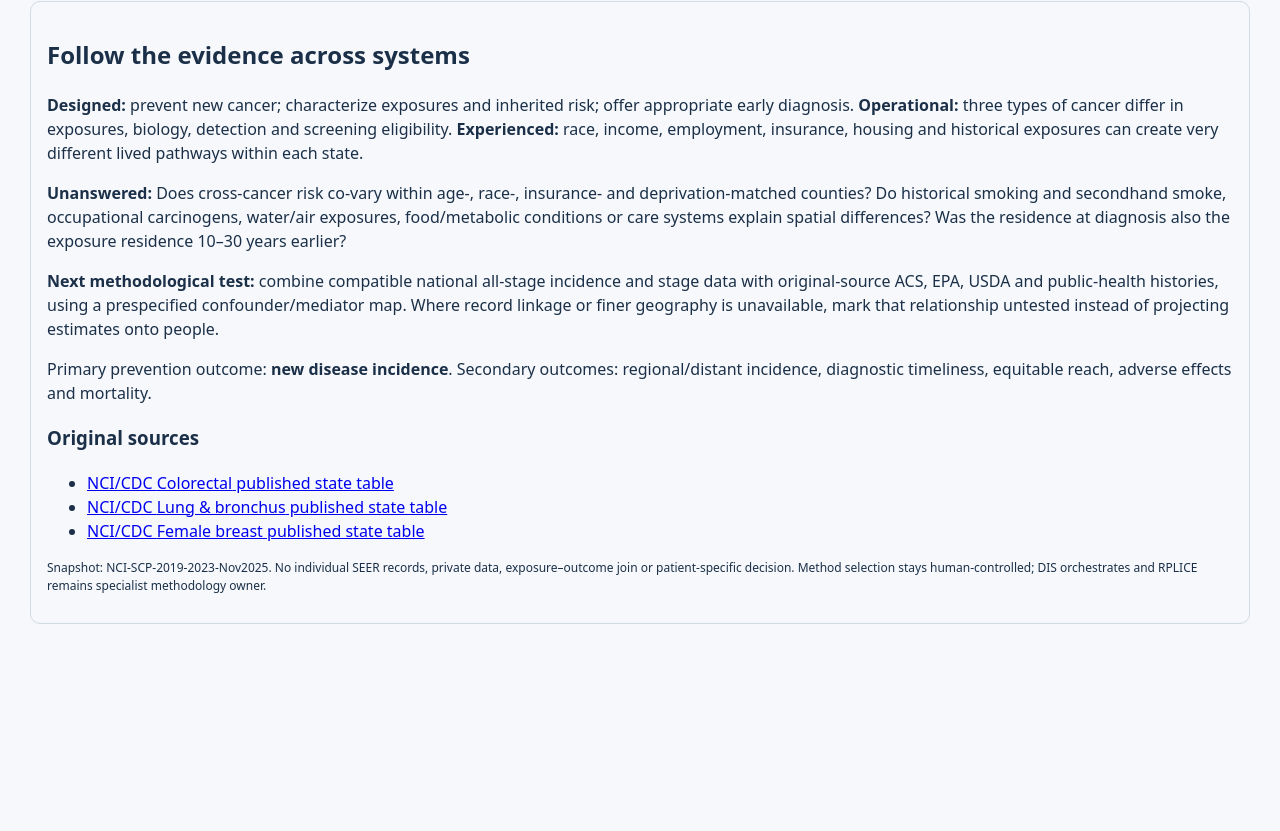
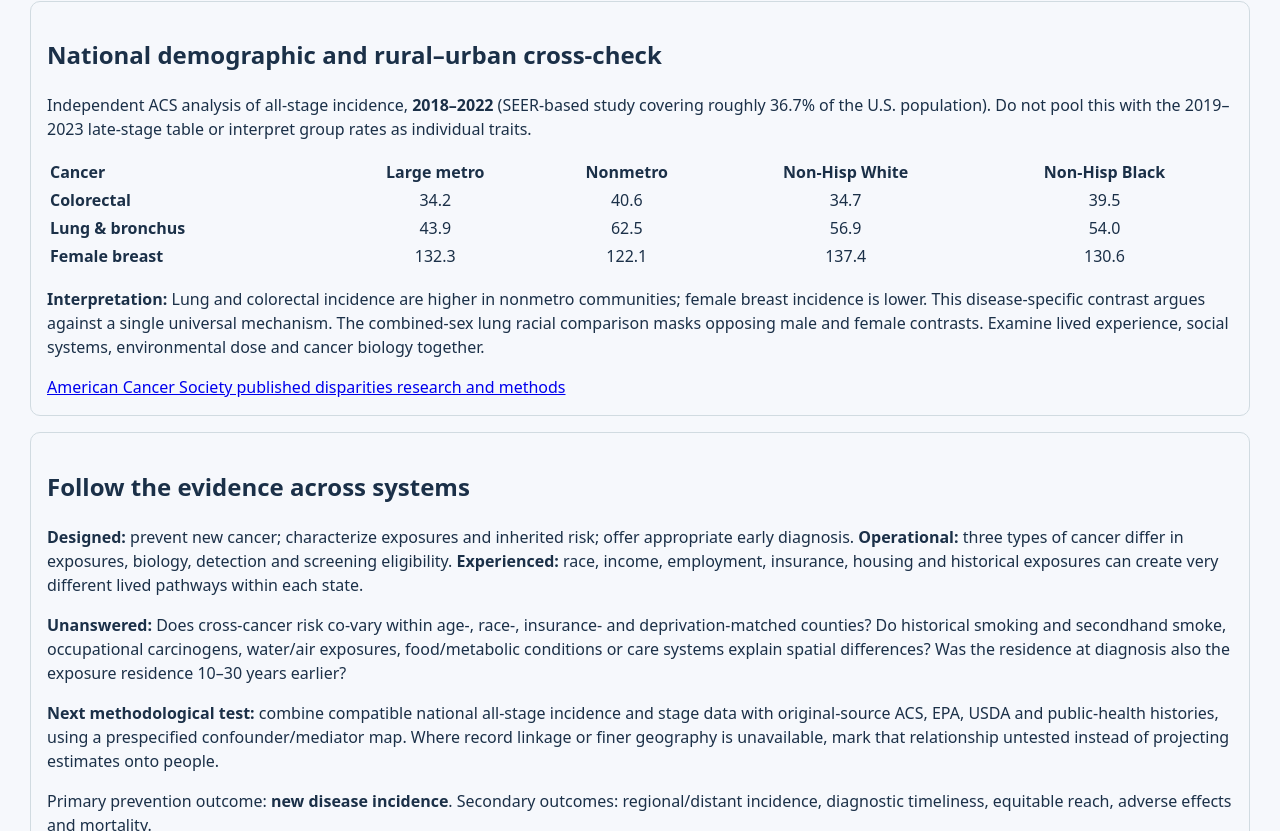
Before and after one commit to mrterryflood-ui/integrated-implementation-intelligence, a Next.js app in the folder apps/dis-platform/: page /research-program/national-cancers in a window 1280 px wide. Shown: the part 3089-3920 px from the top of the page. Before the commit the page ends 3737 px from the top, so only its background shows below. Built offline with nearby package versions, Linux system fonts and the light colour scheme.

Commit message:
feat(research): visualize national racial and rural–urban cross-cancer contrasts with separate source vintage

```diff
--- a/apps/dis-platform/app/research-program/national-cancers/page.tsx
+++ b/apps/dis-platform/app/research-program/national-cancers/page.tsx
@@ -1,3 +1,4 @@
+import {ALL_STAGE_URBAN_RURAL_CONTEXT,NATIONAL_RACE_CONTEXT_2018_2022,NATIONAL_CANCER_CONTEXT_SOURCE} from "../../../lib/national-three-cancer-context";
 "use client";
 import {useMemo,useState} from "react";
 import Link from "next/link";
@@ -58,7 +59,15 @@ export default function NationalCancerThreeSite(){
   </div>
   <p style={{fontSize:12}}>{sorted.length} of 50 states shown. Average annual counts are preserved in the source package; no subgroup, geographic or suppressed cell has been imputed.</p>
  </section>
- <section style={{border:"1px solid #d1dbe1",padding:16,borderRadius:10}}>
+ <section style={{padding:16,border:"1px solid #d1dbe1",borderRadius:10,margin:"16px 0"}}>
+ <h2>National demographic and rural–urban cross-check</h2>
+ <p>Independent ACS analysis of all-stage incidence, <b>2018–2022</b> (SEER-based study covering roughly 36.7% of the U.S. population). Do not pool this with the 2019–2023 late-stage table or interpret group rates as individual traits.</p>
+ <div style={{overflowX:"auto"}}><table style={{width:"100%",minWidth:610,textAlign:"center"}}><thead><tr><th style={{textAlign:"left"}}>Cancer</th><th>Large metro</th><th>Nonmetro</th><th>Non-Hisp White</th><th>Non-Hisp Black</th></tr></thead>
+ <tbody>{types.map(t=><tr key={t.key}><th scope="row" style={{textAlign:"left"}}>{t.label}</th><td>{ALL_STAGE_URBAN_RURAL_CONTEXT[t.key].largeMetro.toFixed(1)}</td><td>{ALL_STAGE_URBAN_RURAL_CONTEXT[t.key].nonMetro.toFixed(1)}</td><td>{NATIONAL_RACE_CONTEXT_2018_2022[t.key].whiteNonHispanic.toFixed(1)}</td><td>{NATIONAL_RACE_CONTEXT_2018_2022[t.key].blackNonHispanic.toFixed(1)}</td></tr>)}</tbody></table></div>
+ <p><b>Interpretation:</b> Lung and colorectal incidence are higher in nonmetro communities; female breast incidence is lower. This disease-specific contrast argues against a single universal mechanism. The combined-sex lung racial comparison masks opposing male and female contrasts. Examine lived experience, social systems, environmental dose and cancer biology together.</p>
+ <a href={NATIONAL_CANCER_CONTEXT_SOURCE.url} target="_blank" rel="noreferrer">American Cancer Society published disparities research and methods</a>
+ </section>
+  <section style={{border:"1px solid #d1dbe1",padding:16,borderRadius:10}}>
   <h2>Follow the evidence across systems</h2>
   <p><b>Designed:</b> prevent new cancer; characterize exposures and inherited risk; offer appropriate early diagnosis. <b>Operational:</b> three types of cancer differ in exposures, biology, detection and screening eligibility. <b>Experienced:</b> race, income, employment, insurance, housing and historical exposures can create very different lived pathways within each state.</p>
   <p><b>Unanswered:</b> Does cross-cancer risk co-vary within age-, race-, insurance- and deprivation-matched counties? Do historical smoking and secondhand smoke, occupational carcinogens, water/air exposures, food/metabolic conditions or care systems explain spatial differences? Was the residence at diagnosis also the exposure residence 10–30 years earlier?</p>
```
